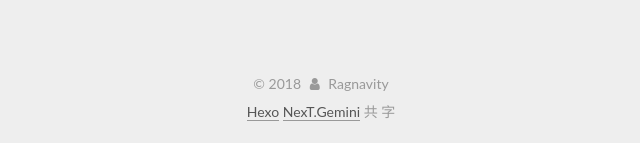
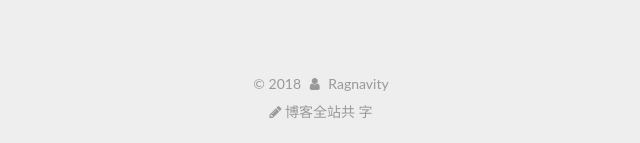
Before and after one commit to Wenswell/ragnavity.github.io, a plain HTML site: page 2018/08/18/第一篇博客/index.html in a window 1280 px wide. Shown: the part 1540-1683 px from the top of the page, 449-1089 px from the left. Drawn offline with Linux system fonts and the light colour scheme; some packages are replaced by stand-ins of ours; a script that the page names is missing.

Commit message:
Site updated: 2018-08-19 21:08:29

```diff
--- a/2018/08/18/第一篇博客/index.html
+++ b/2018/08/18/第一篇博客/index.html
@@ -596,20 +596,12 @@ Krung Thep Mahanakhon Amon Rattanakosin Mahinthara Ayuthaya Mahadilok Phop Nopph
 
 </div>
 
-
-<div class="powered-by">
-<a class="theme-link" href="https://hexo.io">Hexo</a>
+<span class="site-pv">
+      <i class="fa fa-pencil"></i>
+      博客全站共 <span class="post-count"></span> 字
+    </span>
 </div>
 
-
-<div class="powered-by">
-<a class="theme-link" href="https://github.com/iissnan/hexo-theme-next">
-    NexT.Gemini
-  </a>
-</div>
-共  字
-  </span>
-</div>
 
 
 
--- a/css/main.css
+++ b/css/main.css
@@ -1833,7 +1833,7 @@ pre .javascript .function {
   width: 4px;
   height: 4px;
   border-radius: 50%;
-  background: #5e1c6c;
+  background: #2fffff;
 }
 .links-of-blogroll {
   font-size: 13px;
```
Also changed, not shown: 404.html (+4 -12 lines), about/index.html (+4 -12 lines), archives/2018/08/index.html (+4 -12 lines), archives/2018/index.html (+4 -12 lines), archives/index.html (+4 -12 lines), categories/index.html (+4 -12 lines), categories/life/index.html (+4 -12 lines), index.html (+4 -12 lines), tags/first/index.html (+4 -12 lines), tags/index.html (+4 -12 lines).
